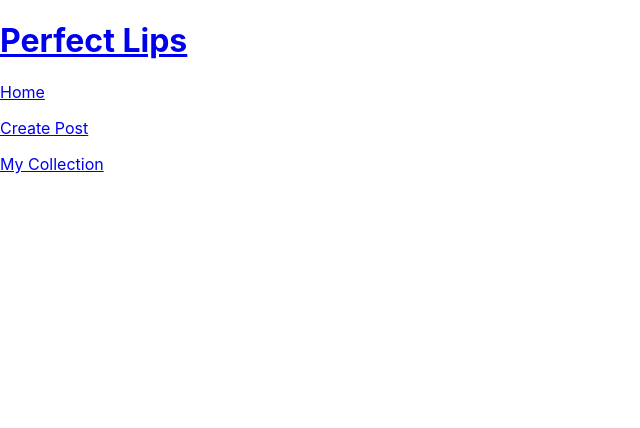
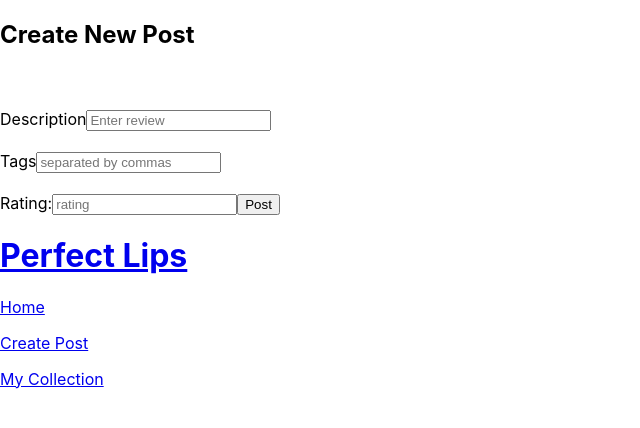
Before and after one commit to mary3210/Capstone-LipstickApp-FE, a React (Create React App) app: page /post in a window 1280 px wide. Shown: the top 428 px of the page, without its empty margins (0-640 px from the left). Built offline with nearby package versions, Linux system fonts and the light colour scheme.

Commit message:
populated form input for create post

```diff
--- a/src/components/CreatePost/CreatePost.jsx
+++ b/src/components/CreatePost/CreatePost.jsx
@@ -1,16 +1,120 @@
-import {useState} from "react"
-import { useNavigate } from "react-router-dom"
+import { useState } from "react";
+import { useNavigate } from "react-router-dom";
 
 const CreatePost = (props) => {
-    const [posts, setPosts] = useState([])
-    const navigate = useNavigate()
-    const [postForm, setPostform] = useState({
+  const [posts, setPosts] = useState([]);
+  const navigate = useNavigate();
+  const [postForm, setPostform] = useState({
+    image: "",
+    name: "",
+    rating: "",
+    review: "",
+    tags: "",
+  });
+
+  const BASE_URL = "http://localhost:8000/";
+
+  const handleChange = (e) => {
+    const userInput = { ...postForm };
+    userInput[e.target.name] = e.target.value;
+    setPostform(userInput);
+  };
+
+  const handleSubmit = async (e) => {
+    e.preventDefault();
+    const currentState = { ...postForm };
+    try {
+      const requestOptions = {
+        method: "POST",
+        headers: {
+          "content-Type": "application/json",
+        },
+        body: JSON.stringify(currentState),
+      };
+      const response = await fetch(BASE_URL + 'posts', requestOptions);
+      const newPost = await response.json();
+      setPostform([...posts, newPost]);
+      setPostform({
         image: "",
-        name: "",
+        description: "",
+        tags: "",
         rating: "",
-        review: "",
-        tags: "",
-    })
+        difficulty: "",
+      });
+      navigate("/");
+    } catch (err) {
+      console.error(err);
+    }
+  };
 
-    const BASE_URL = "http://localhost:8000/"
-}
+  return (
+    <div>
+      <section>
+        <h2>Create New Post</h2>
+        <div className="create-post">
+          <br />
+          <form onSubmit={handleSubmit}>
+            <div>
+              <label>
+                <input
+                  hidden={true}
+                  type="url"
+                  id="image"
+                  name="image"
+                  value={postForm.image}
+                  onChange={handleChange}
+                />
+              </label>
+            </div>
+            <br />
+            <div>
+              <label>
+                Description
+                <input
+                  type="text"
+                  id="review"
+                  name="review"
+                  placeholder="Enter review"
+                  value={postForm.review}
+                  onChange={handleChange}
+                />
+              </label>
+            </div>
+            <br />
+            <div>
+              <label>
+                Tags
+                <input
+                  type="text"
+                  id="tags"
+                  name="tags"
+                  placeholder="separated by commas"
+                  value={postForm.tags}
+                  onChange={handleChange}
+                />
+              </label>
+            </div>
+            <br />
+
+            <div>
+              <label>
+                Rating:
+              <input
+                  type="text"
+                  id="rating"
+                  name="rating"
+                  placeholder="rating"
+                  value={postForm.rating}
+                  onChange={handleChange}
+                />
+              </label>
+              <input type="submit" value="Post" />
+            </div>
+          </form>
+        </div>
+      </section>
+    </div>
+  );
+};
+
+export default CreatePost;
--- a/src/components/app/App.js
+++ b/src/components/app/App.js
@@ -5,6 +5,7 @@ import Header from '../Header/Header';
 import Navbar from '../Navbar/Navbar';
 import EditPost from '../EditPost/EditPost';
 import PostDetail from '../PostDetail/PostDetail';
+import CreatePost from '../CreatePost/CreatePost';
 function App() {
   return (
     <div className="Container">
@@ -12,6 +13,7 @@ function App() {
         <Route exact path='/' element={ <Home /> }/>
         <Route exact path='/post/:id/edit' element= { <EditPost/>}/>
         <Route path="/post/:id" element={<PostDetail />} />
+        <Route path="/post" element={<CreatePost/>} />
         </Routes>
         <Header/>
         <Navbar/>
```
